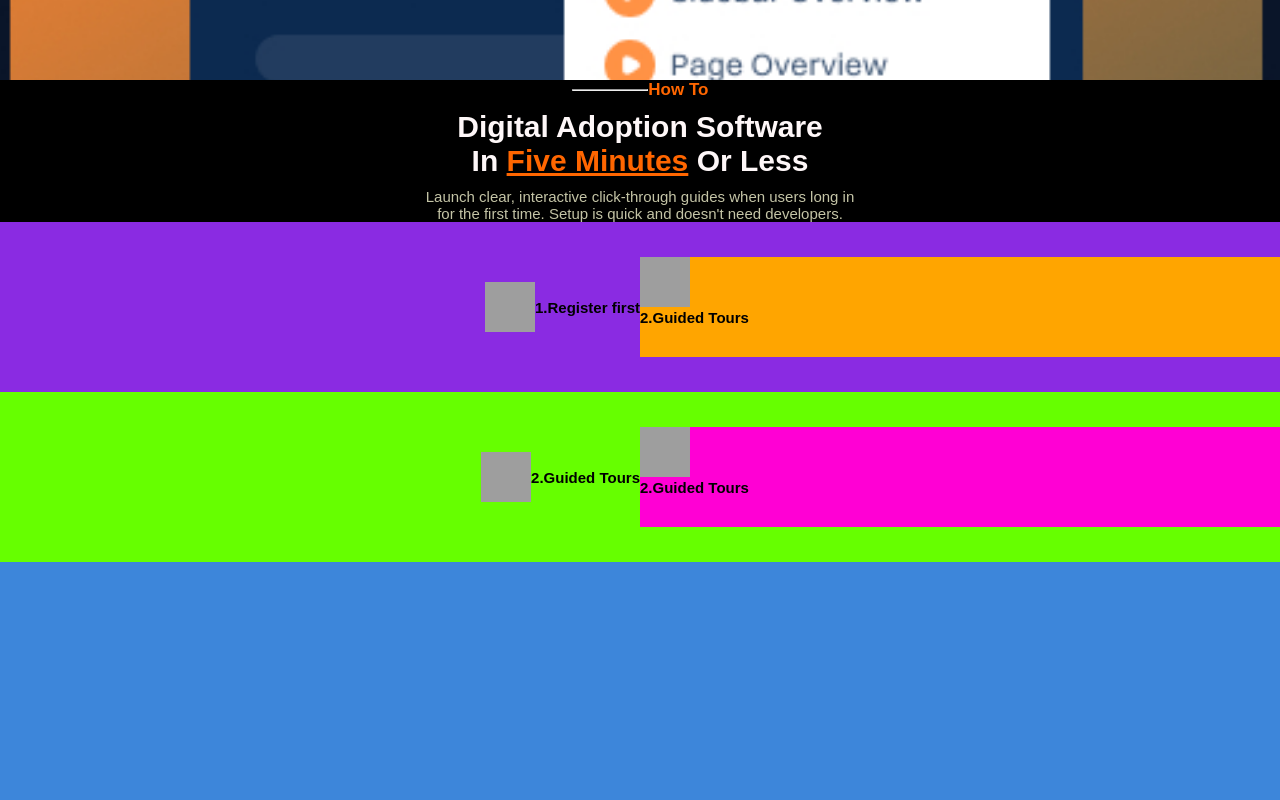
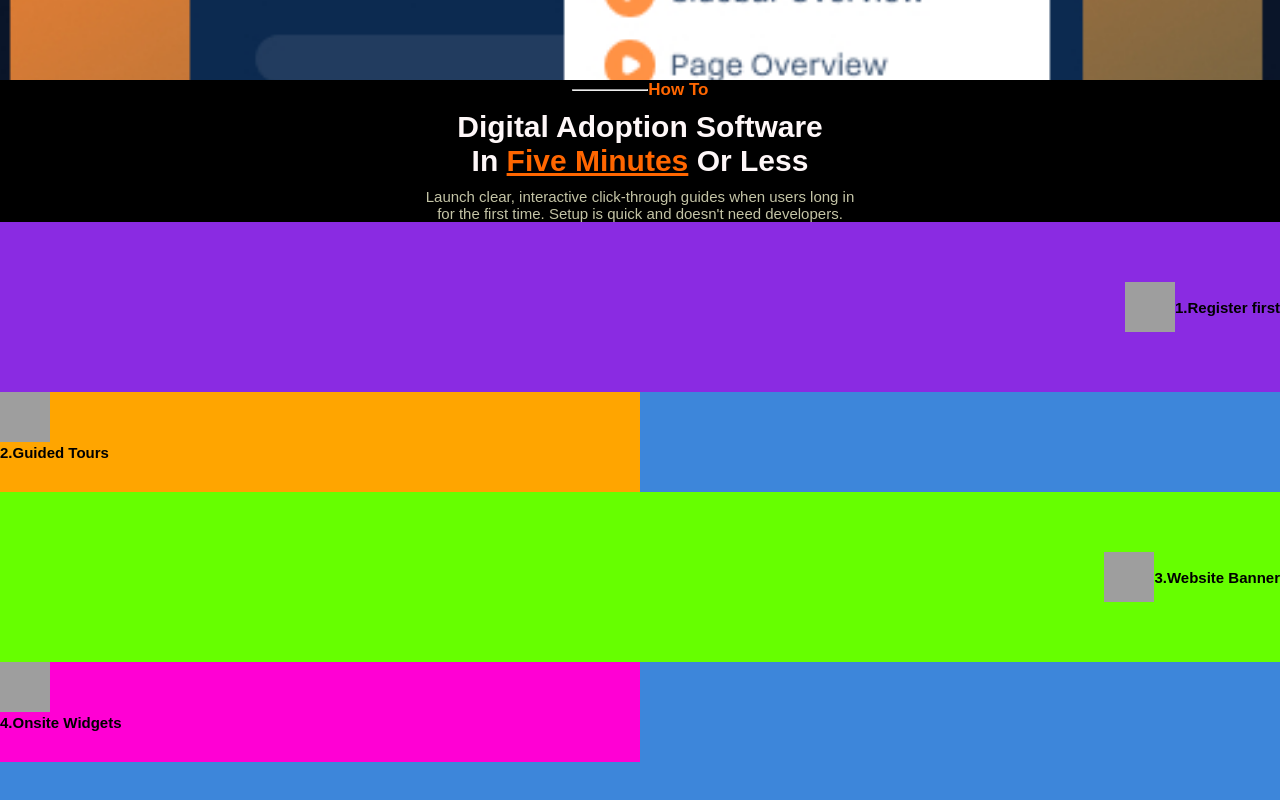
Before and after one commit to AxelAdal/Evaluaci-n-IV, a plain HTML site: page index.html in a window 1280 px wide. Shown: the part 3058-3858 px from the top of the page. Drawn offline with Linux system fonts and the light colour scheme; grey boxes are pictures that could not be loaded.

Commit message:
Update index.html

```diff
--- a/index.html
+++ b/index.html
@@ -190,7 +190,7 @@
       </div>
    </div>
     </section>
-    <!--Cuadro How To-->
+  <!--Cuadro How To-->
     <section class="How_to">
         <div class="tio">
             <h3 class="how" ><hr width="6%"> How To </h3>
@@ -205,26 +205,34 @@
                 </p>
             </div>
 
+            <div class="cajaPadre1">
+            <!--Caja1-->
             <div class="iconos1">
                <img class="img1" src="https://cdn-icons-png.flaticon.com/512/1242/1242389.png?w=740&t=st=1665276207~exp=1665276807~hmac=c68e4bbb255a6808c58ed009d1211e80fb00749ac0ac3913f792ceb3aee8c110" alt="">
                <h1 class="titulo">1.Register first</h1>
-
+            </div>
+            <!--Caja2-->
                <div class="iconos2">
-                <img class="img3" src="https://cdn-icons-png.flaticon.com/512/1242/1242924.png?w=740&t=st=1665276296~exp=1665276896~hmac=a7cc9d188473da074cd436de1b7df7188a9e946e46be876b0c569b2b8c9d9306" alt="">
+                <img class="img2" src="https://cdn-icons-png.flaticon.com/512/1242/1242924.png?w=740&t=st=1665276296~exp=1665276896~hmac=a7cc9d188473da074cd436de1b7df7188a9e946e46be876b0c569b2b8c9d9306" alt="">
                 <h1 class="titulo">2.Guided Tours</h1>
                </div>
-
             </div>
+            <!--Caja 2 de las figuras de cuadro celeste-->
+        <div class="cajaPadre2">
+               <!--Caja3-->
             <div class="iconos3">
                 <img class="img3" src="https://cdn-icons-png.flaticon.com/512/1180/1180992.png?w=740&t=st=1665276384~exp=1665276984~hmac=d1c38c7784748dd03549eef98630e345ab7a1a5055ff176b70d0ddca8402b032" alt="">
-                <h1 class="titulo">2.Guided Tours</h1>
+                <h1 class="titulo">3.Website Banner</h1>
+            </div>
+            <!--Caja4-->
+            <div class="iconos4">
+                <img class="img4" src="https://cdn-icons-png.flaticon.com/512/1243/1243300.png?w=740&t=st=1665276547~exp=1665277147~hmac=79037436c2617bddf46460e485428a7116e1a4de93a6a2634823c984a682551e" alt="">
+                <h1 class="titulo">4.Onsite Widgets </h1
+            </div>
 
-                <div class="iconos4">
-                <img class="img4" src="https://cdn-icons-png.flaticon.com/512/1243/1243300.png?w=740&t=st=1665276547~exp=1665277147~hmac=79037436c2617bddf46460e485428a7116e1a4de93a6a2634823c984a682551e" alt="">
-                <h1 class="titulo">2.Guided Tours</h1>
-                </div>
+        </div>
 
-            </div>
+
         </div>
 
     </section>
```
